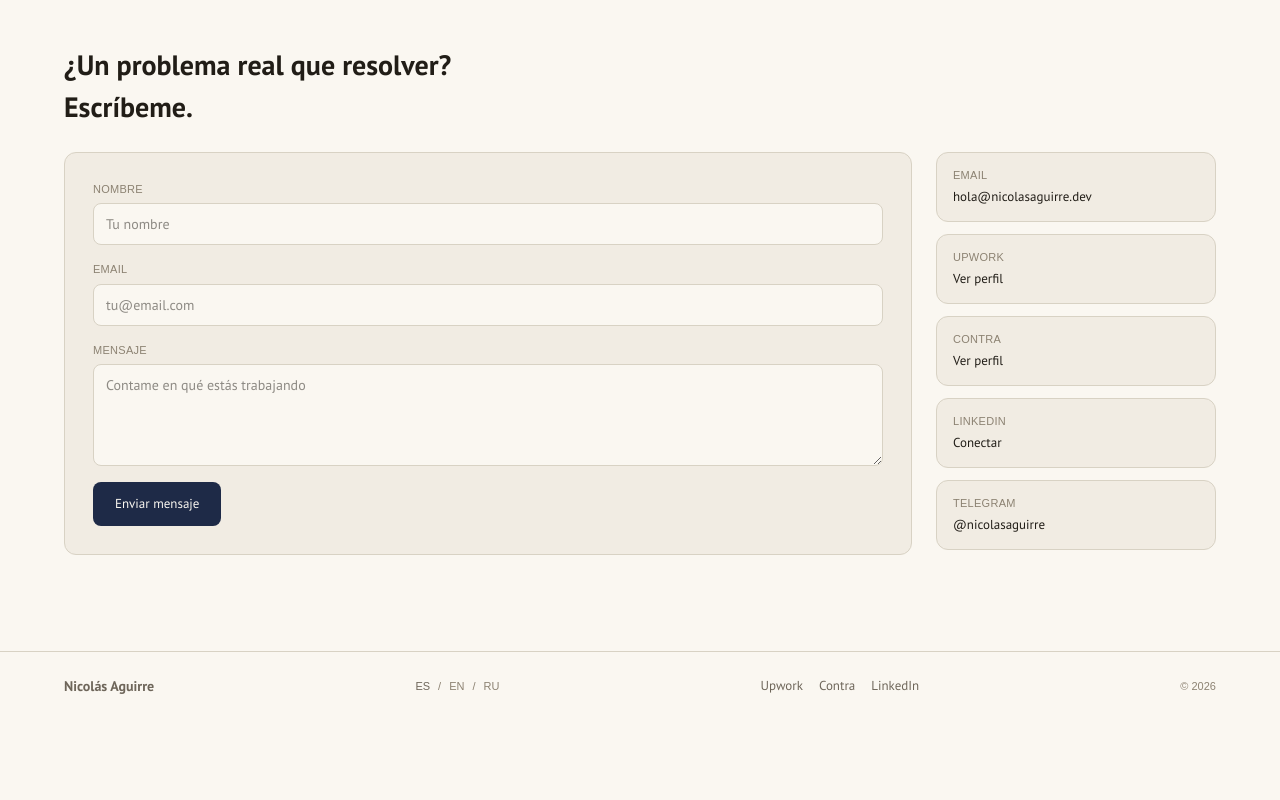
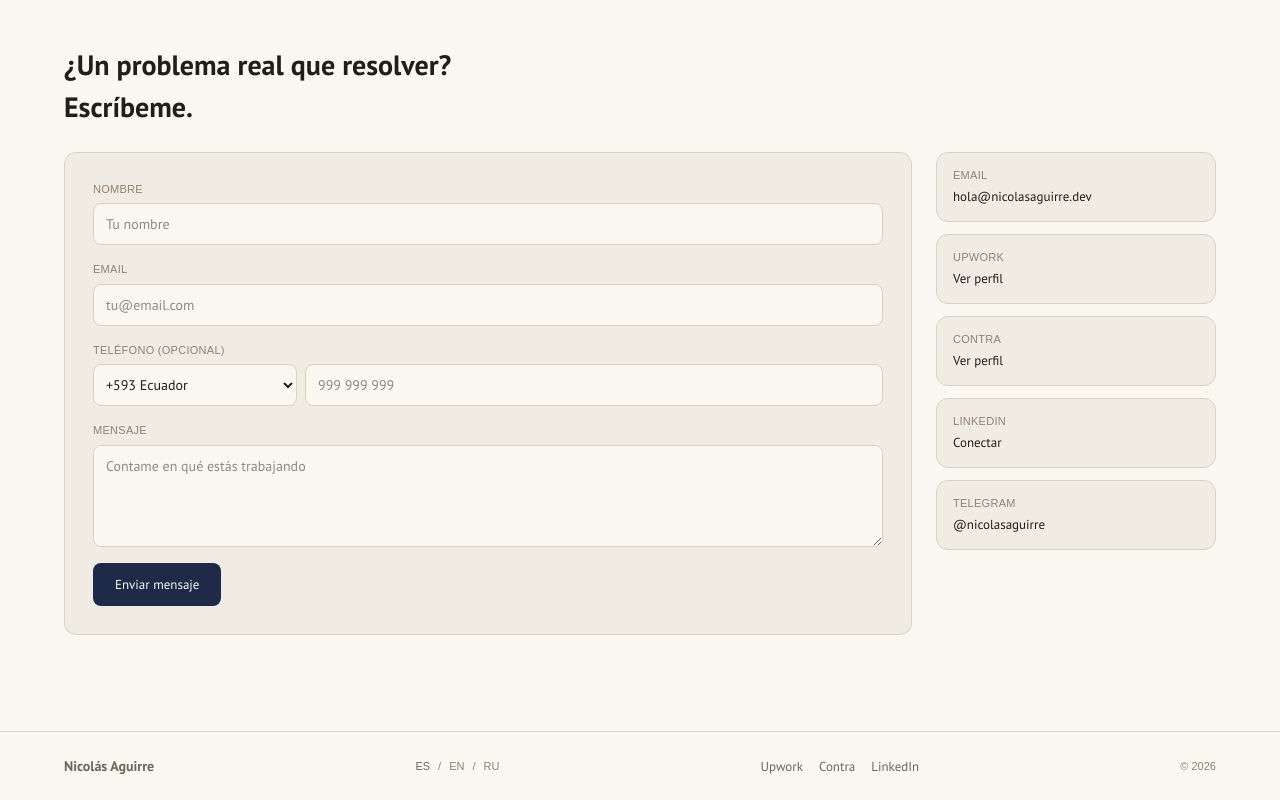
Before and after one commit to NicoAguirre1105/portfolio, a Next.js app: page / in a window 1280 px wide. Shown: the part 2137-2937 px from the top of the page. Before the commit the page ends 2857 px from the top, so only its background shows below. Built offline with nearby package versions, Linux system fonts and the light colour scheme; a web font is replaced by a local one.

Commit message:
feat (form): add logic to contact form

```diff
--- a/app/components/ContactSection.tsx
+++ b/app/components/ContactSection.tsx
@@ -1,7 +1,45 @@
+import { useState } from "react";
+import type { FormEvent } from "react";
 import { Button, Section } from "./ui";
-import { contactLinks } from "../data/content";
+import { contactLinks, countryCodes } from "../data/content";
+
+const FORMSPREE_ENDPOINT = "https://formspree.io/f/xnjebewe";
+
+type SubmitStatus = "idle" | "sending" | "success" | "error";
 
 export function ContactSection() {
+  const [status, setStatus] = useState<SubmitStatus>("idle");
+
+  async function handleSubmit(e: FormEvent<HTMLFormElement>) {
+    e.preventDefault();
+    const form = e.currentTarget;
+    const formData = new FormData(form);
+
+    const countryCode = formData.get("countryCode");
+    const phone = formData.get("phone");
+    if (phone) {
+      formData.set("phone", `${countryCode} ${phone}`.trim());
+    }
+    formData.delete("countryCode");
+
+    setStatus("sending");
+    try {
+      const res = await fetch(FORMSPREE_ENDPOINT, {
+        method: "POST",
+        body: formData,
+        headers: { Accept: "application/json" },
+      });
+      if (res.ok) {
+        setStatus("success");
+        form.reset();
+      } else {
+        setStatus("error");
+      }
+    } catch {
+      setStatus("error");
+    }
+  }
+
   return (
     <Section id="contacto" className="flex flex-col gap-6 py-[clamp(56px,9vw,96px)]">
       <h2 className="max-w-[520px] font-sans text-[clamp(22px,3.5vw,28px)] font-bold">
@@ -9,7 +47,7 @@ export function ContactSection() {
       </h2>
       <div className="grid w-full grid-cols-1 gap-6 lg:grid-cols-[minmax(280px,1fr)_minmax(220px,280px)]">
         <form
-          onSubmit={(e) => e.preventDefault()}
+          onSubmit={handleSubmit}
           className="flex flex-col gap-4 rounded-xl border border-border bg-surface p-5 sm:p-7"
         >
           <div className="flex flex-col gap-1.5">
@@ -18,6 +56,7 @@ export function ContactSection() {
             </label>
             <input
               type="text"
+              name="name"
               placeholder="Tu nombre"
               className="rounded-lg border border-border bg-bg px-3 py-2.5 text-sm outline-none"
             />
@@ -28,9 +67,34 @@ export function ContactSection() {
             </label>
             <input
               type="email"
+              name="email"
               placeholder="tu@email.com"
               className="rounded-lg border border-border bg-bg px-3 py-2.5 text-sm outline-none"
             />
+          </div>
+          <div className="flex flex-col gap-1.5">
+            <label className="font-mono text-[11px] uppercase tracking-wide text-ink-faint">
+              Teléfono (opcional)
+            </label>
+            <div className="flex gap-2">
+              <select
+                name="countryCode"
+                defaultValue="+593"
+                className="rounded-lg border border-border bg-bg px-2 py-2.5 text-sm outline-none"
+              >
+                {countryCodes.map((c) => (
+                  <option key={c.country} value={c.code}>
+                    {c.code} {c.country}
+                  </option>
+                ))}
+              </select>
+              <input
+                type="tel"
+                name="phone"
+                placeholder="999 999 999"
+                className="min-w-0 flex-1 rounded-lg border border-border bg-bg px-3 py-2.5 text-sm outline-none"
+              />
+            </div>
           </div>
           <div className="flex flex-col gap-1.5">
             <label className="font-mono text-[11px] uppercase tracking-wide text-ink-faint">
@@ -38,14 +102,22 @@ export function ContactSection() {
             </label>
             <textarea
               placeholder="Contame en qué estás trabajando"
+              name="message"
               rows={4}
               className="resize-y rounded-lg border border-border bg-bg px-3 py-2.5 text-sm outline-none"
             />
           </div>
-          {/* ponytail: formulario solo visual, conectar a Resend/Formspree cuando haya backend de contacto */}
-          <Button type="submit" variant="primary" className="w-max">
-            Enviar mensaje
+          <Button type="submit" variant="primary" className="w-max" disabled={status === "sending"}>
+            {status === "sending" ? "Enviando…" : "Enviar mensaje"}
           </Button>
+          {status === "success" && (
+            <p className="text-[13px] text-ink-soft">¡Mensaje enviado! Te responderé pronto.</p>
+          )}
+          {status === "error" && (
+            <p className="text-[13px] text-ink-soft">
+              Hubo un error al enviar. Intenta de nuevo o escríbeme directo a hola@nicolasaguirre.dev.
+            </p>
+          )}
         </form>
 
         <div className="flex flex-col gap-3">
--- a/app/components/ui.tsx
+++ b/app/components/ui.tsx
@@ -84,7 +84,7 @@ const buttonVariantClasses: Record<ButtonVariant, string> = {
 };
 
 const buttonBaseClasses =
-  "inline-flex items-center justify-center rounded-lg px-[22px] py-3 text-[13px] font-medium";
+  "inline-flex items-center justify-center rounded-lg px-[22px] py-3 text-[13px] font-medium disabled:cursor-not-allowed disabled:opacity-60";
 
 type ButtonProps = {
   variant?: ButtonVariant;
--- a/app/data/content.ts
+++ b/app/data/content.ts
@@ -60,6 +60,27 @@ export const about = {
   stack: ["React", "TypeScript", "Next.js", "Tailwind", "PostgreSQL", "Figma"],
 };
 
+export const countryCodes = [
+  { code: "+593", country: "Ecuador" },
+  { code: "+57", country: "Colombia" },
+  { code: "+51", country: "Perú" },
+  { code: "+52", country: "México" },
+  { code: "+54", country: "Argentina" },
+  { code: "+56", country: "Chile" },
+  { code: "+591", country: "Bolivia" },
+  { code: "+58", country: "Venezuela" },
+  { code: "+598", country: "Uruguay" },
+  { code: "+595", country: "Paraguay" },
+  { code: "+34", country: "España" },
+  { code: "+1", country: "Estados Unidos / Canadá" },
+  { code: "+55", country: "Brasil" },
+  { code: "+44", country: "Reino Unido" },
+  { code: "+49", country: "Alemania" },
+  { code: "+33", country: "Francia" },
+  { code: "+39", country: "Italia" },
+  { code: "+351", country: "Portugal" },
+];
+
 export const contactLinks = [
   { label: "Email", value: "hola@nicolasaguirre.dev", href: "mailto:hola@nicolasaguirre.dev" },
   { label: "Upwork", value: "Ver perfil", href: "#" },
```
